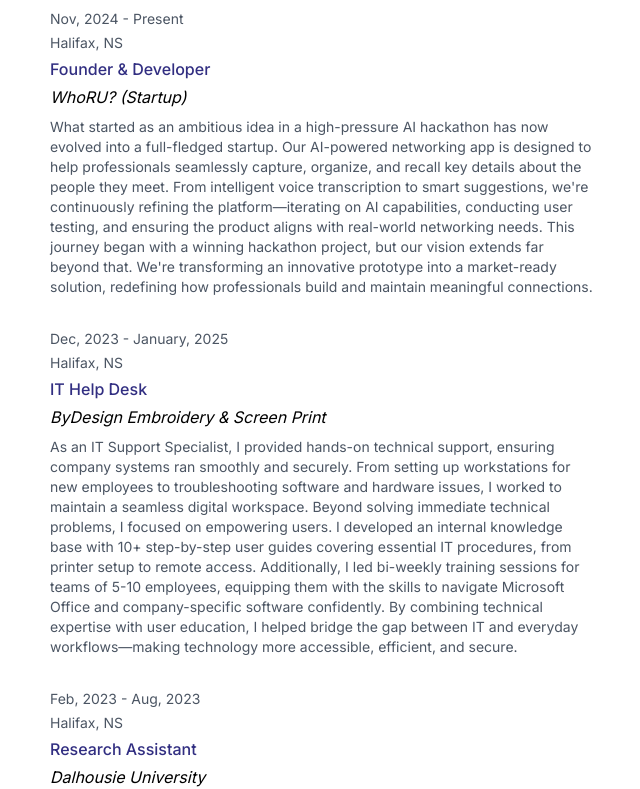
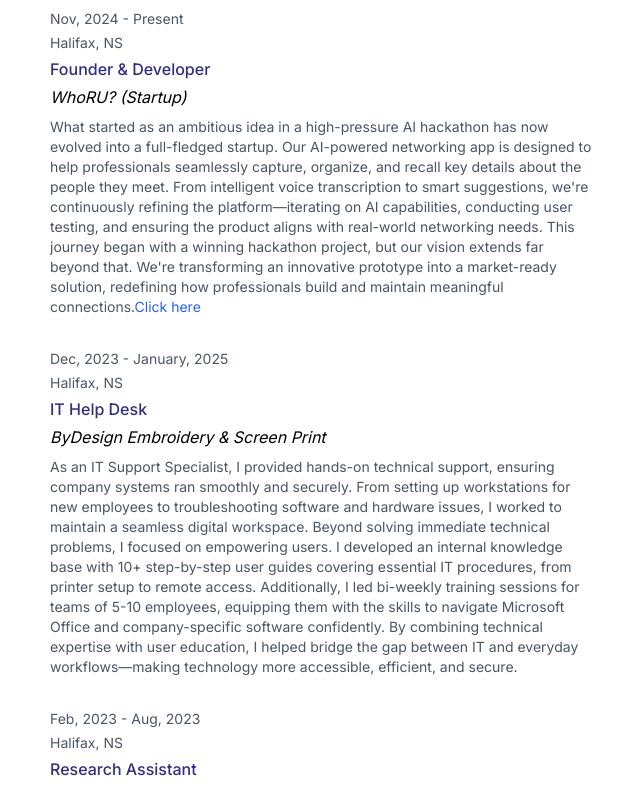
Before and after one commit to a-shahrabi/Ardavan_Portfolio, a Next.js app: page / in a window 1280 px wide. Shown: the part 1163-1952 px from the top of the page, without its empty margins (318-958 px from the left). Built offline with nearby package versions, Linux system fonts and the light colour scheme.

Commit message:
A link hs been added

```diff
--- a/app/page.tsx
+++ b/app/page.tsx
@@ -145,7 +145,14 @@
 
             From intelligent voice transcription to smart suggestions, we&apos;re continuously refining the platform—iterating on AI capabilities, conducting user testing, and ensuring the product aligns with real-world networking needs.
 
-            This journey began with a winning hackathon project, but our vision extends far beyond that. We&apos;re transforming an innovative prototype into a market-ready solution, redefining how professionals build and maintain meaningful connections.
+            This journey began with a winning hackathon project, but our vision extends far beyond that. We&apos;re transforming an innovative prototype into a market-ready solution, redefining how professionals build and maintain meaningful connections.<a
+        href="https://agentic-ai-hackathon.vercel.app/"
+        target="_blank"
+        rel="noopener noreferrer"
+        className="text-blue-600 dark:text-blue-400 hover:underline"
+      >
+        Click here
+      </a>
             </p>
           </div>
 
```
